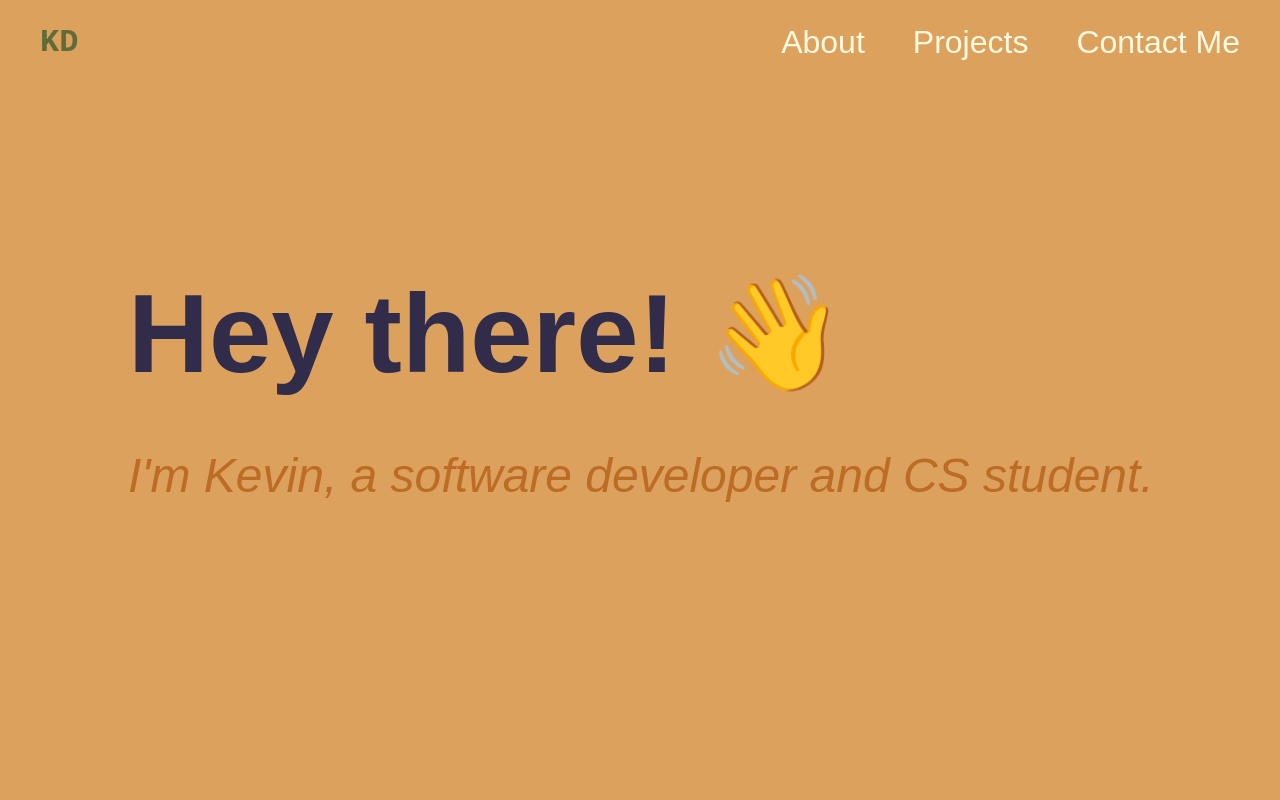
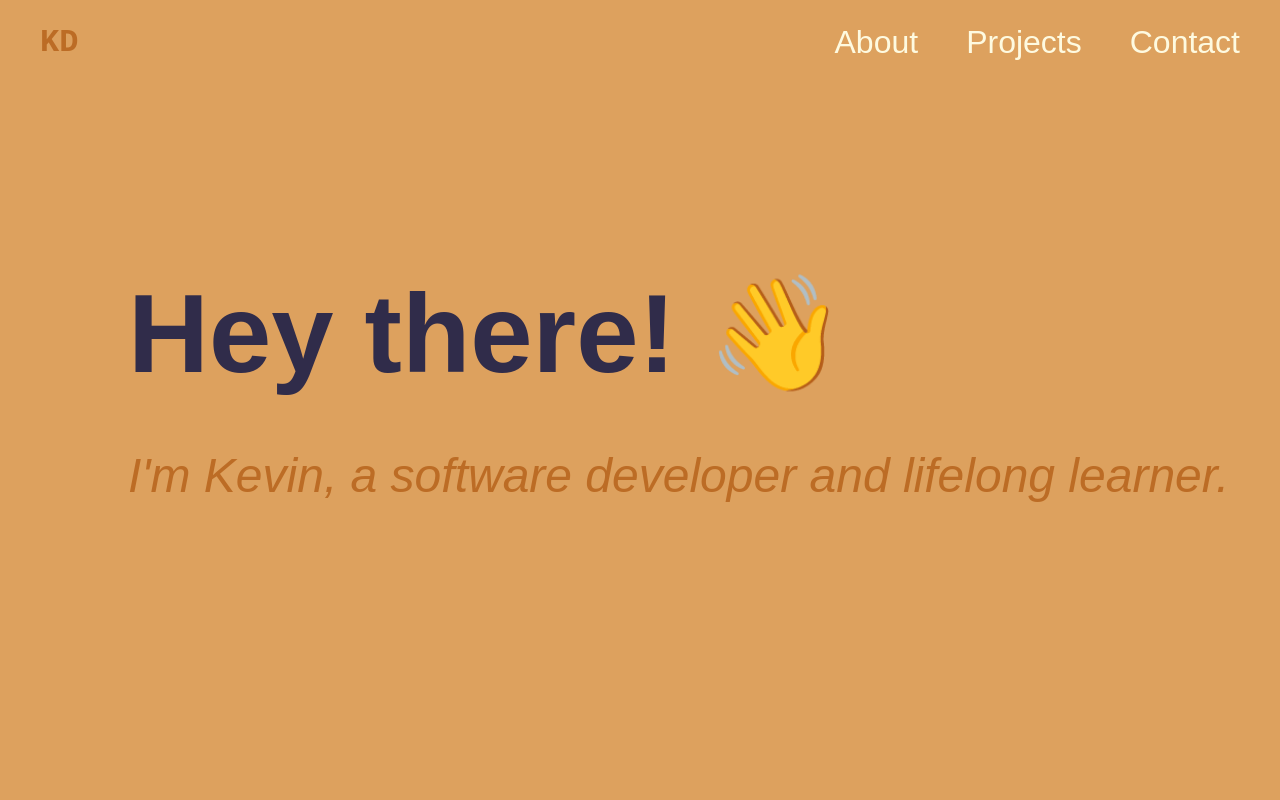
Before and after one commit to Kevin-Duignan/duignan.me, a plain HTML site: page index.html in a window 1280 px wide. Shown: the top 800 px of the page. Drawn offline with Linux system fonts and the light colour scheme.

Commit message:
small changes.

```diff
--- a/index.html
+++ b/index.html
@@ -17,13 +17,13 @@
             <a id="home" href="#about">KD</a>
             <a href="#about">About</a>
             <a href="#projects">Projects</a>
-            <a href="#contact">Contact Me</a>
+            <a href="#contact">Contact</a>
         </nav>
     </header>
     <main id="main">
         <section id="about">
             <h1 class="greeting"><span class="reveal-animation">Hey there! 👋</span></h1>
-            <p class="italics"><span class="reveal-animation">I'm Kevin, a software developer and CS student.<span></p>
+            <p class="italics">I'm Kevin, a software developer and lifelong learner.</p>
         </section>
         <section id="projects">
             <h2>Here are Some of My Projects</h2>
--- a/styles.css
+++ b/styles.css
@@ -59,7 +59,10 @@ body {
 	font-family: monospace;
 	font-weight: bold;
 	/* font-style: italic; */
-	color: var(--main-green);
+	color: var(--main-red);
+}
+.navbar #home:hover {
+	color: var(--main-peach);
 }
 
 .navbar a:last-child {
@@ -213,7 +216,7 @@ h2 {
 .flex-items > a:hover {
 	cursor: pointer;
 	transition: 0.3s ease;
-	transform: translateY(10px);
+	transform: translateY(-10px);
 }
 
 .fab {
```
